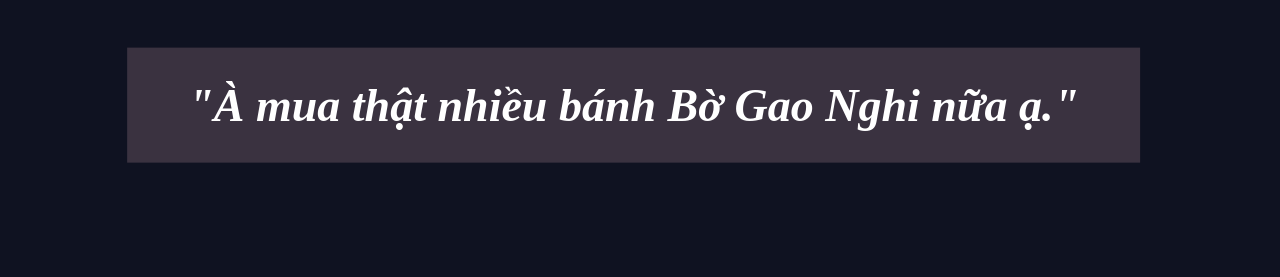
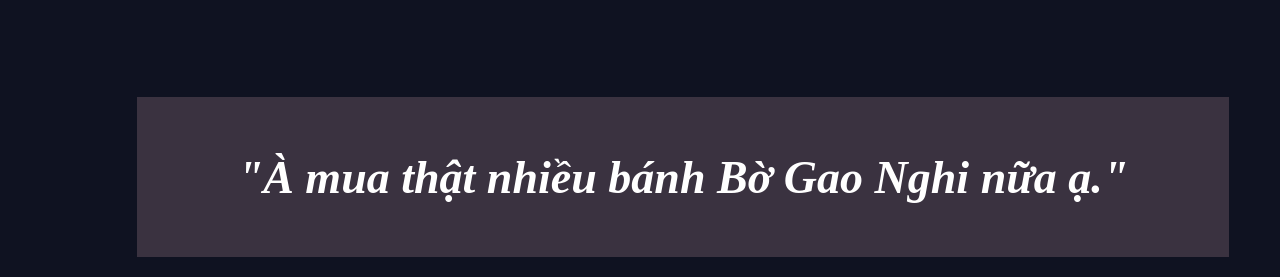
Before and after one commit to virgovu/srbb, a plain HTML site: page index.html in a window 1280 px wide. Shown: the part 2323-2600 px from the top of the page. Before the commit the page ends 2544 px from the top, so only its background shows below. Drawn offline with nearby package versions, Linux system fonts and the light colour scheme.

Commit message:
Add files via upload

```diff
--- a/index.html
+++ b/index.html
@@ -65,6 +65,10 @@
   ScrollReveal().reveal('.sec h3', { delay: 500, origin: 'left' });
   ScrollReveal().reveal('.sec .image', { delay: 500, origin: 'bottom' });
   ScrollReveal().reveal('.sec .txt', { delay: 500, origin: 'top' });
+
+  ScrollReveal().reveal('.callout', { delay: 200, origin: 'left' });
+  ScrollReveal().reveal('.callout h1', { delay: 900, origin: 'right' });
+
 </script>
 </body>
 </html>
--- a/style.css
+++ b/style.css
@@ -6,6 +6,9 @@
 body {
 	background: #0f1221;
 	overflow-x: hidden;
+	min-width: 1366px;
+	min-height: 768px;
+	position: relative;
 }
 
 .sec {
@@ -155,23 +158,28 @@ h3 {
 }
 
 .callout {
-	width: 99vw;
-	height: 18vh;
+	width: 100%;
+	height: 200px;
 	/*posdi: flex;*/
-    /*background: blue;*/
-    position: relative;
+	/*background: blue;*/
+	/* position: relative; */
+	display: flex;
 }
 
 .callout .container {
-	position: absolute;
+
 	width: 80%;
 	height: 80%;
 	background: #3a3240;
 	/*top: ;*/
+
+	display: flex;
+	margin: auto;
+
+/* 	position: absolute;
 	left: 50%;
 	top: 50%;
-	transform: translate(-50%, -88%);
-	display: flex;
+	transform: translate(-50%, -88%); */
 }
 
 .callout h1 {
```
